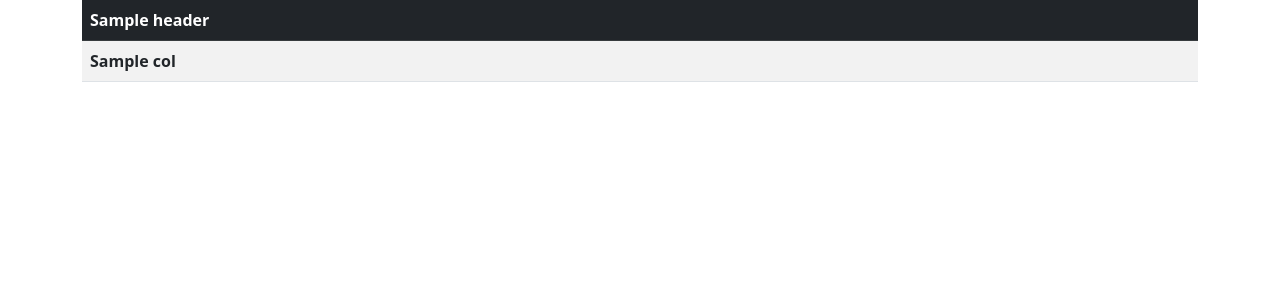
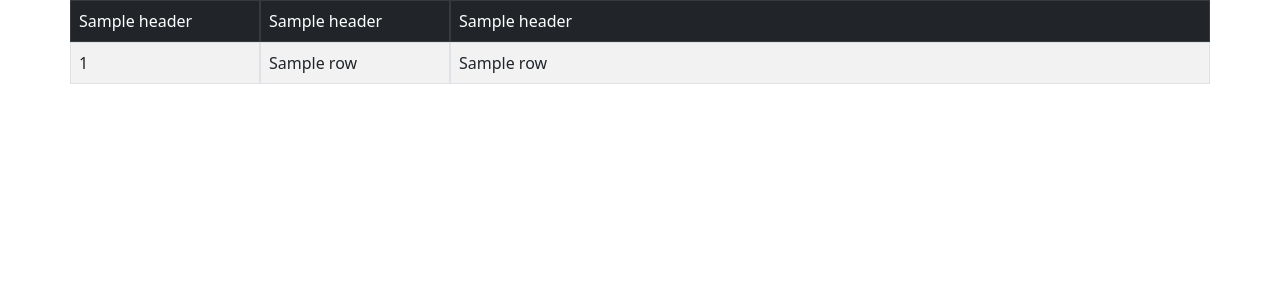
Before and after one commit to TurboGoose/CCA-web, a Flask app: template templates/table.html in a window 1280 px wide. Shown: the top 300 px of the page. Run offline with Flask 3, Linux system fonts and the light colour scheme; the template is opened without the code that fills it: most values are stand-ins (such as "Sample title", 1, 10 or a date in 2020); lists and menus that the app fills with data are empty; parts of the project's set-up code (start-up, migrations or seed data) failed here and were passed over.

Commit message:
Make table to look good: - Add long text wrapping - Add borders
Bootstrap grid was used to distribute the space between the columns.

Potential improvements:
- Reformat incoming data as a dict instead of a list in order to make indexing more verbose

```diff
--- a/templates/table.html
+++ b/templates/table.html
@@ -14,22 +14,22 @@
 </head>
 
 <body>
-<div class="container mw-75">
-    <table class="table table-striped">
+<div class="container">
+    <table class="table table-striped table-bordered">
         <thead class="table-dark">
-            <tr>
-                {% for row_name in header %}
-                    <th scope="col">{{ row_name }}</th>
-                {% endfor %}
-            </tr>
+        <tr class="row">
+            <td class="col-2">{{ header[0] }}</td>
+            <td class="col-2">{{ header[1] }}</td>
+            <td class="col-8">{{ header[2] }}</td>
+        </tr>
         </thead>
 
         <tbody>
         {% for row in data %}
-            <tr>
-                {% for col in row %}
-                    <th class="text-wrap">{{ col }}</th>
-                {% endfor %}
+            <tr class="row">
+                <td class="col-2">{{ row[0] }}</td>
+                <td class="col-2">{{ row[1] }}</td>
+                <td class="col-8" style="word-break: break-word">{{ row[2] }}</td>
             </tr>
         {% endfor %}
         </tbody>
```
